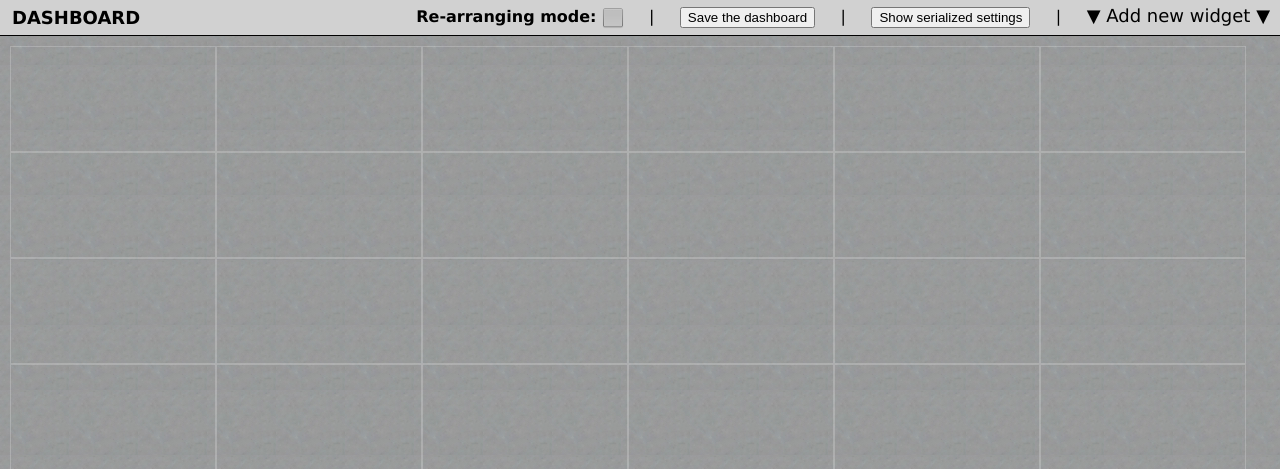
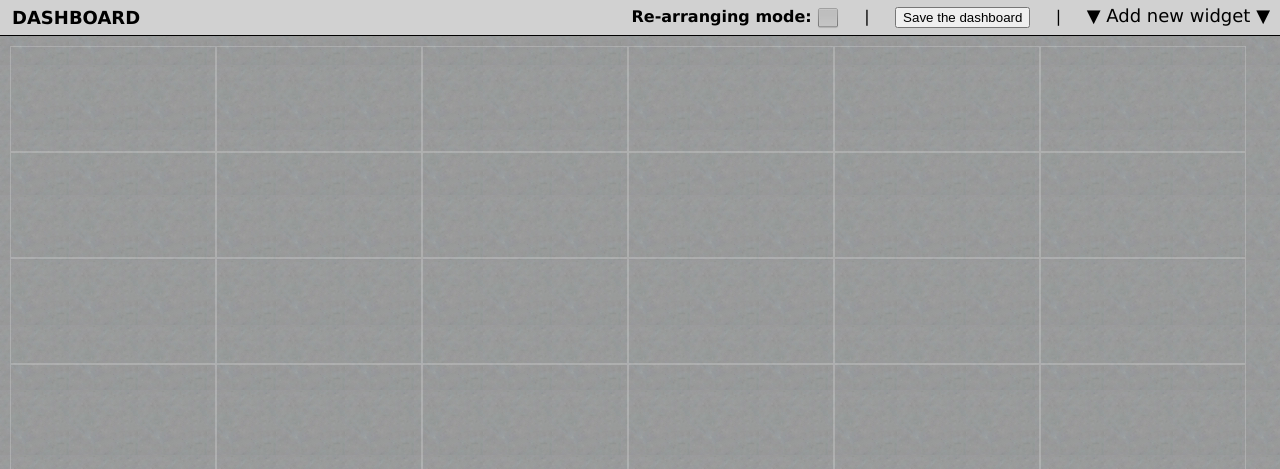
Before and after one commit to mtruneck/dashboard, a Django app: page /default in a window 1280 px wide. Shown: the top 469 px of the page. Run offline with Django 3.2, Linux system fonts and the light colour scheme; data comes from the database, SQL or seed files in the repository; both versions use the stored data as it was after the commit; parts of the project's set-up code (start-up, migrations or seed data) failed here and were passed over.

Commit message:
dashboard.html: Removed Show serialized settings button

```diff
--- a/templates/dashboard.html
+++ b/templates/dashboard.html
@@ -23,8 +23,8 @@
         &nbsp; &nbsp; | &nbsp; &nbsp;
         <input type="button" id="btn_save" value="Save the dashboard"></input>
         &nbsp; &nbsp; | &nbsp; &nbsp;
-        <input type="button" value="Show serialized settings" id="btn_serialize"></input>
-        &nbsp; &nbsp; | &nbsp; &nbsp;
+        <!-- <input type="button" value="Show serialized settings" id="btn_serialize"></input>
+        &nbsp; &nbsp; | &nbsp; &nbsp; -->
         <span id="settings_toggler">▼ Add new widget ▼</span>
     </div>
 
```
Also changed, not shown: dashboard.db.
